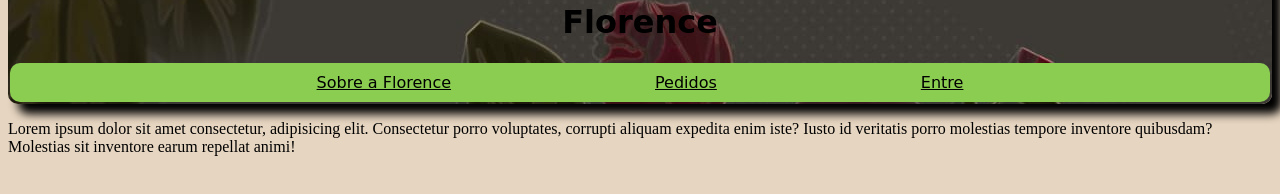
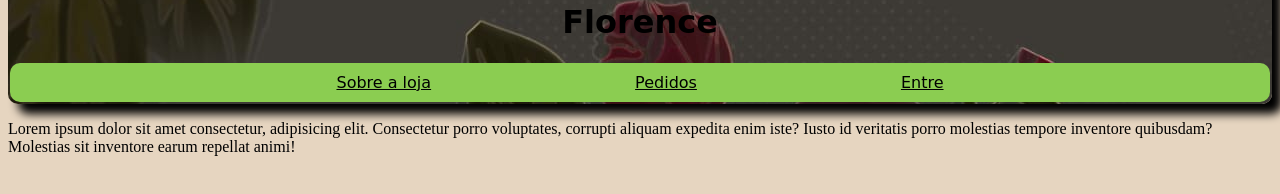
Before and after one commit to AnajuliaMreis/Florence2, a plain HTML site: page index.html in a window 1280 px wide. Shown: the part 132-326 px from the top of the page. Drawn offline with Linux system fonts and the light colour scheme; a script that the page names is missing.

Commit message:
Update index.html

```diff
--- a/index.html
+++ b/index.html
@@ -72,7 +72,7 @@ h1 {
     </div>
     <h1>Florence</h1>
 <nav>
-        <a href="sobre.html" target="_blank" rel="external">Sobre a Florence</a>
+        <a href="sobre.html" target="_blank" rel="external">Sobre a loja</a>
         <a href="pedido.html" target="_blank" rel="external">Pedidos</a>
         <a href="cadastro.html" target="_blank" rel="external">Entre</a>
     </nav>
```
